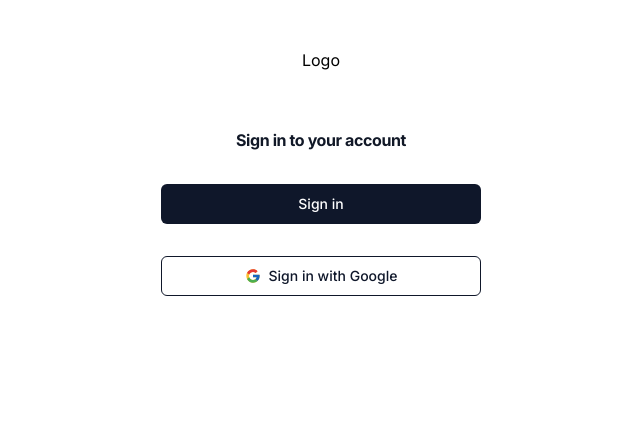
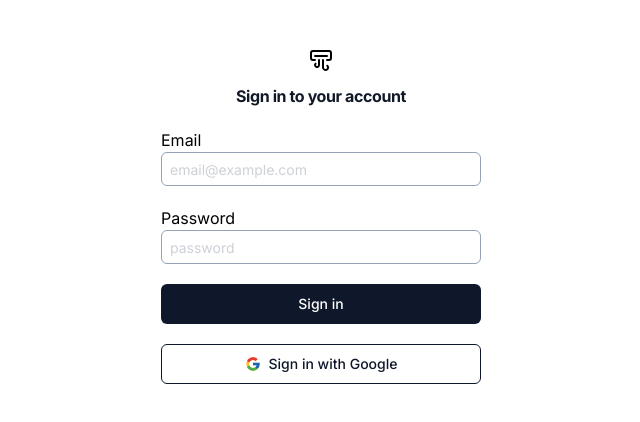
Before and after one commit to mathewbushuru/chatnet, a Next.js app: page /login in a window 1280 px wide. Shown: the top 422 px of the page, without its empty margins (319-959 px from the left). Built offline with nearby package versions, Linux system fonts and the light colour scheme.

Commit message:
input components

```diff
--- a/app/components/ui/Button.tsx
+++ b/app/components/ui/Button.tsx
@@ -5,7 +5,7 @@ import { Loader2 } from "lucide-react";
 import { cn } from "@lib/utils";
 
 const buttonVariants = cva(
-  "inline-flex items-center justify-center rounded-md text-sm font-medium active:scale-95 transition-color focus:outline-none focus:ring-2 focus:ring-slate-400 focus:ring-offset-2 disabled:opacity-50 disabled:pointer-events-none hover:opacity-90",
+  "inline-flex items-center justify-center rounded-md text-sm font-medium active:scale-95 transition-color focus:outline-none disabled:opacity-50 disabled:pointer-events-none hover:opacity-90",
   {
     variants: {
       variant: {
--- a/app/login/page.tsx
+++ b/app/login/page.tsx
@@ -2,6 +2,7 @@
 
 import Button from "@ui/Button";
 import { FC, useState } from "react";
+import { AirVent } from "lucide-react";
 
 interface LoginPageProps {}
 
@@ -11,13 +12,31 @@ const LoginPage: FC<LoginPageProps> = ({}) => {
   return (
     <>
       <div className="flex min-h-full items-center justify-center px-4 py-12 sm:px-6 md:px-8">
-        <div className="flex w-full max-w-md flex-col items-center space-y-8 ">
-          <div className="flex flex-col items-center gap-8">
-            Logo
-            <h2 className="text-3-xl mt-6 text-center font-bold tracking-tight text-gray-900">
+        <div className="flex w-full max-w-md flex-col items-center gap-5 ">
+          <div className="flex flex-col items-center">
+            <AirVent />
+            <h2 className="text-3-xl mt-3 text-center font-bold tracking-tight text-gray-900">
               Sign in to your account
             </h2>
           </div>
+
+          <label className="flex w-full max-w-xs flex-col text-md">
+            Email
+            <input
+              type="text"
+              placeholder="email@example.com"
+              className="rounded-md  border border-slate-400 py-1 px-2 placeholder:opacity-50 placeholder:text-sm focus:outline-none"
+            />
+          </label>
+
+          <label className="flex w-full max-w-xs flex-col text-md">
+            Password
+            <input
+              type="password"
+              placeholder="password"
+              className="rounded-md  border border-slate-400 py-1 px-2 placeholder:opacity-50 placeholder:text-sm focus:outline-none"
+            />
+          </label>
 
           <Button
             isLoading={isLoading}
```
